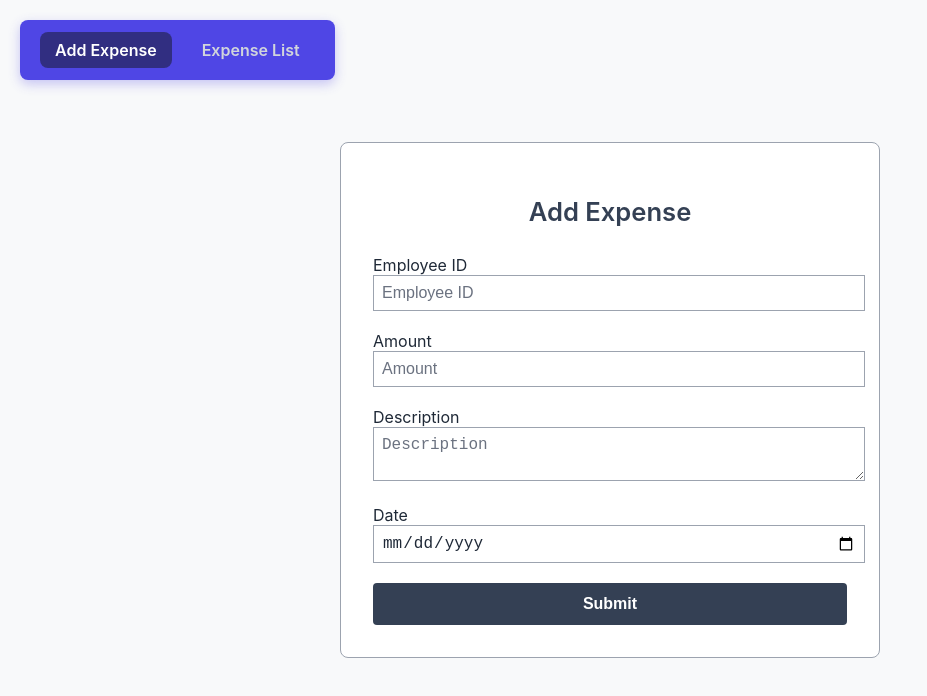
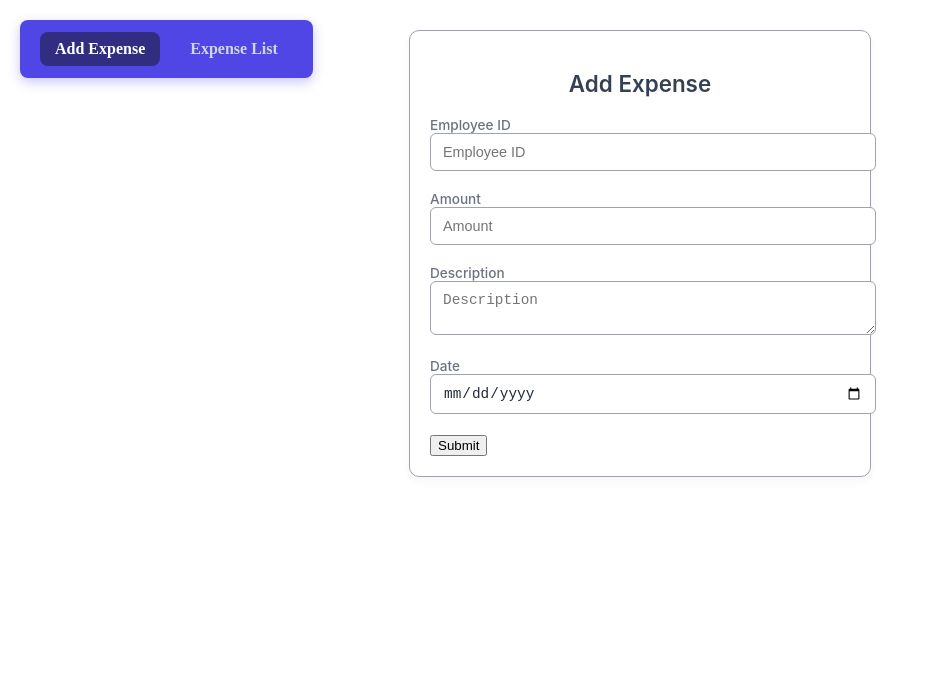
Before and after one commit to Pragalya03/my-reimbursement-portal, a React (Create React App) app in the folder reactapp/: page / in a window 1280 px wide. Shown: the top 696 px of the page, without its empty margins (0-927 px from the left). Built offline with nearby package versions, Linux system fonts and the light colour scheme.

Commit message:
Update ExpenseForm.css

```diff
--- a/reactapp/src/components/ExpenseForm.css
+++ b/reactapp/src/components/ExpenseForm.css
@@ -1,102 +1,126 @@
+/* Root color variables for easy theme control */
 :root {
-  --color-primary: #344054; /* Deep Slate Blue */
-  --color-secondary: #9CA3AF; /* Cool Gray */
-  --color-bg: #F8F9FA; /* Soft Warm Gray */
-  --color-card: #FFFFFF; /* Pure White */
-  --color-text: #1F2937; /* Charcoal */
-  --color-text-secondary: #6B7280; /* Muted Steel */
-
-  --status-approved: #6B8E6B; /* Sage Green */
-  --status-pending: #D1BFA3; /* Warm Taupe */
-  --status-rejected: #B85C5C; /* Desaturated Red */
+  --color-primary: #344054;       /* Deep Slate Blue */
+  --color-secondary: #9CA3AF;     /* Cool Gray */
+  --color-bg: #F8F9FA;            /* Soft Warm Gray */
+  --color-card: #FFFFFF;          /* Pure White */
+  --color-text: #1F2937;          /* Charcoal */
+  --color-text-secondary: #6B7280;/* Muted Steel */
+  --status-approved: #6B8E6B;     /* Sage Green */
+  --status-pending: #D1BFA3;      /* Warm Taupe */
+  --status-rejected: #B85C5C;     /* Desaturated Red */
 }
 
-body {
-  background: var(--color-bg);
-  font-family: 'Inter', sans-serif;
-  margin: 0;
-  padding: 0;
-  min-height: 100vh;
+/* Form container */
+.expense-form {
+  font-family: 'Inter', 'Segoe UI', sans-serif;
+  max-width: 420px;
+  margin: 30px auto;
+  padding: 20px;
+  border-radius: 10px;
+  background: var(--color-card);
+  box-shadow: 0 4px 8px rgba(0,0,0,0.04);
+  border: 1px solid var(--color-secondary);
+  transition: transform 0.2s ease, box-shadow 0.2s ease;
+}
+
+.expense-form:hover {
+  transform: translateY(-2px);
+  box-shadow: 0 6px 14px rgba(0,0,0,0.06);
+}
+
+/* Heading */
+.expense-form h2 {
+  font-size: 1.4rem;
+  font-weight: 600;
+  text-align: center;
+  margin-bottom: 20px;
+  color: var(--color-primary);
+}
+
+/* Inputs & Textareas */
+.expense-form input,
+.expense-form textarea,
+.expense-form select {
+  width: 100%;
+  padding: 10px 12px;
+  border-radius: 6px;
+  border: 1px solid var(--color-secondary);
+  font-size: 0.9rem;
+  color: var(--color-text);
+  background: #fff;
+  margin-bottom: 15px;
+  transition: border-color 0.2s ease, box-shadow 0.2s ease;
+}
+
+.expense-form input:focus,
+.expense-form textarea:focus,
+.expense-form select:focus {
+  border-color: var(--color-primary);
+  box-shadow: 0 0 0 3px rgba(52, 64, 84, 0.2);
+  outline: none;
+}
+
+/* Buttons */
+.expense-form button.submit-btn {
+  background: var(--color-primary);
+  color: #fff;
+  border: none;
+  padding: 10px 14px;
+  border-radius: 6px;
+  font-size: 0.95rem;
+  cursor: pointer;
+  transition: background-color 0.2s ease, transform 0.15s ease;
+}
+
+.expense-form button.submit-btn:hover {
+  background: #2A3340;
+  transform: translateY(-1px);
+}
+
+.expense-form button.cancel-btn {
+  background: var(--color-secondary);
+  color: black;
+  border: none;
+  padding: 10px 14px;
+  border-radius: 6px;
+  font-size: 0.95rem;
+  cursor: pointer;
+  transition: background-color 0.2s ease, transform 0.15s ease;
+}
+
+.expense-form button.cancel-btn:hover {
+  background: #8B929E;
+  transform: translateY(-1px);
+}
+
+/* Button spacing */
+.expense-form .button-group {
   display: flex;
-  justify-content: center;
-  align-items: center;
+  gap: 12px;
+  margin-top: 10px;
+}
+
+/* Label styling */
+.expense-form label {
+  font-size: 0.85rem;
+  font-weight: 500;
+  color: var(--color-text-secondary);
+  display: block;
+  margin-bottom: 5px;
+}
+
+/* Textarea resize control */
+.expense-form textarea {
+  resize: vertical;
+}
+
+/* Subtle animations for form appearance */
+@keyframes fadeInUp {
+  from { opacity: 0; transform: translateY(8px); }
+  to { opacity: 1; transform: translateY(0); }
 }
 
 .expense-form {
-  background: var(--color-card);
-  max-width: 600px;
-  width: 90%;
-  padding: 32px;
-  border-radius: 8px;
-  border: 1px solid var(--color-secondary);
-  box-sizing: border-box;
-  color: var(--color-text);
+  animation: fadeInUp 0.3s ease forwards;
 }
-
-.expense-form h2 {
-  text-align: center;
-  margin-bottom: 28px;
-  font-size: 1.6rem;
-  font-weight: 600;
-  color: var(--color-primary);
-}
-
-.expense-form input,
-.expense-form textarea {
-  width: 100%;
-  padding: 8px;
-  border: 1px solid var(--color-secondary);
-  font-size: 1rem;
-  background: #fff;
-  margin-bottom: 20px;
-  color: var(--color-text);
-}
-
-.expense-form input::placeholder,
-.expense-form textarea::placeholder {
-  color: var(--color-text-secondary);
-}
-
-.expense-form input:focus,
-.expense-form textarea:focus {
-  border-color: var(--color-primary);
-  outline: none;
-}
-
-.expense-form button {
-  width: 100%;
-  padding: 12px 0;
-  background: var(--color-primary);
-  border: none;
-  border-radius: 4px;
-  color: white;
-  font-weight: 600;
-  font-size: 1rem;
-  cursor: pointer;
-}
-
-.expense-form button:hover {
-  background: #2A3340;
-}
-
-.error {
-  background: #F9E5E5;
-  border: 1px solid var(--status-rejected);
-  color: var(--status-rejected);
-  padding: 8px;
-  border-radius: 4px;
-  margin-bottom: 16px;
-  font-weight: 500;
-  text-align: center;
-}
-
-.success {
-  background: #E8F0E8;
-  border: 1px solid var(--status-approved);
-  color: var(--status-approved);
-  padding: 8px;
-  border-radius: 4px;
-  margin-bottom: 16px;
-  font-weight: 500;
-  text-align: center;
-}
```
